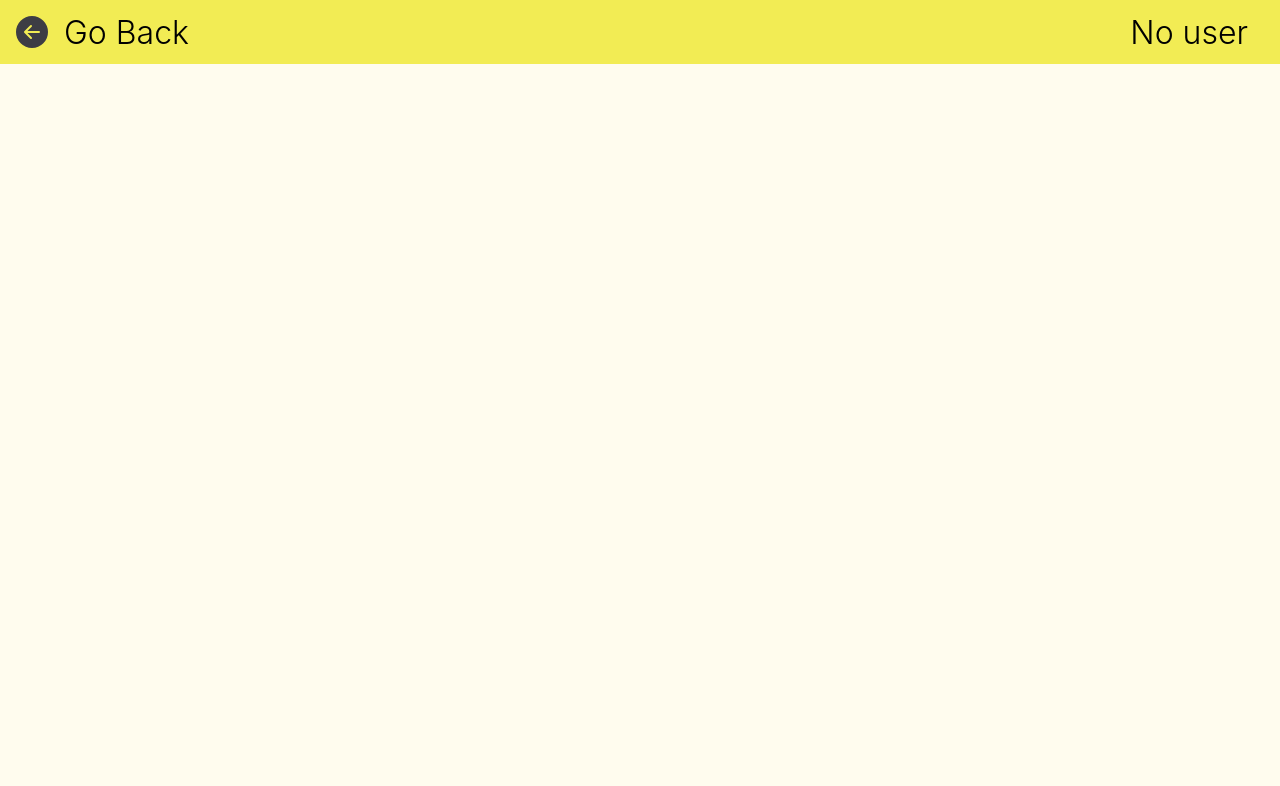
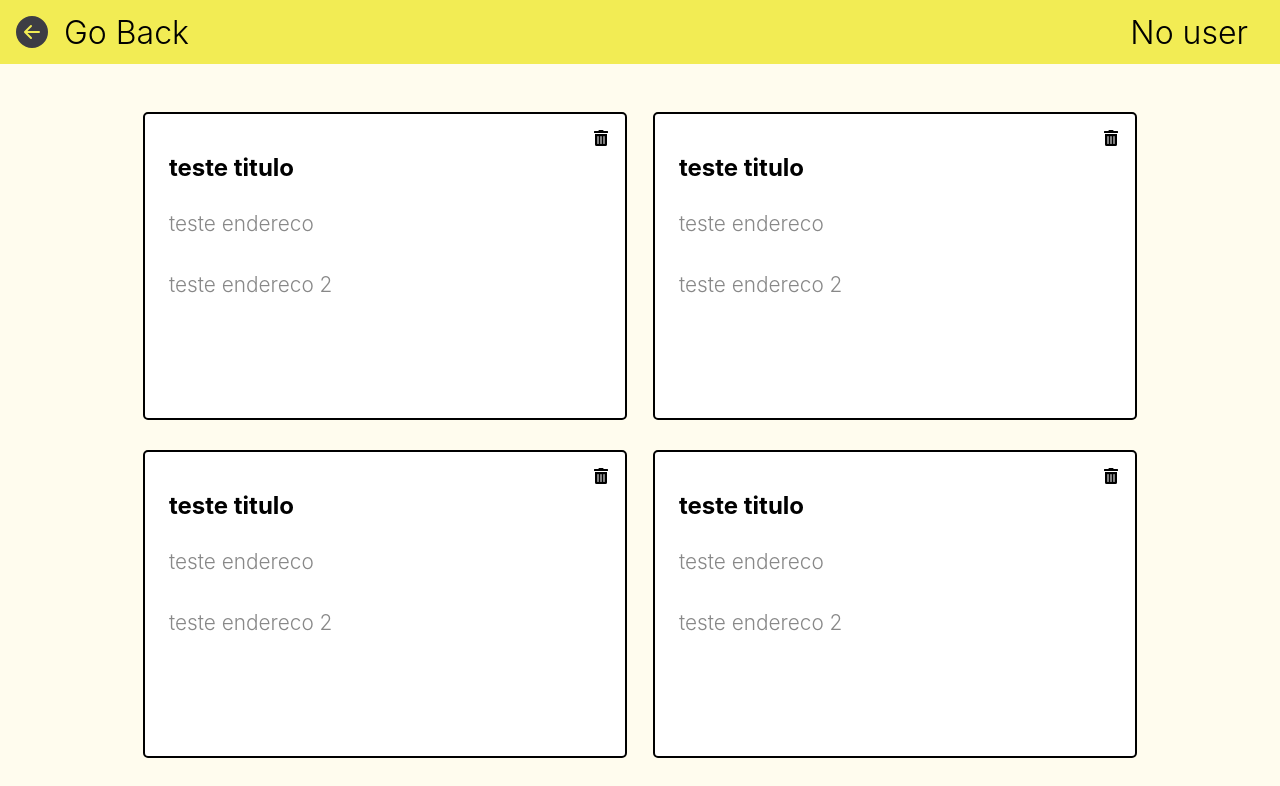
Before and after one commit to SandroMatos/desafio-bees, a React (Create React App) app: page /home in a window 1280 px wide. Shown: the top 786 px of the page. Built offline with nearby package versions, Linux system fonts and the light colour scheme.

Commit message:
Grid Card Component

```diff
--- /dev/null
+++ b/src/components/GridCard/index.tsx
@@ -0,0 +1,20 @@
+/* eslint-disable array-callback-return */
+import { FaTrashAlt as TrashIcon } from "react-icons/fa";
+
+import "./styles.css";
+
+const GridCard = () => {
+  return (
+    //
+    <div className="CardContainer">
+      <TrashIcon />
+      <div className="ContainerContent">
+        <h1 className="CardTitle">teste titulo</h1>
+        <p className="CardAddress">teste endereco</p>
+        <p className="CardAddress">teste endereco 2</p>
+      </div>
+    </div>
+  );
+};
+
+export default GridCard;
--- /dev/null
+++ b/src/components/GridCard/styles.css
@@ -0,0 +1,45 @@
+.CardContainer {
+  width: 30rem;
+  height: 38vh;
+
+  border-radius: 5px;
+  border: 2px solid black;
+  background-color: #ffffff;
+
+  position: relative;
+
+  display: flex;
+  justify-content: center;
+  align-items: center;
+}
+.CardContainer > svg {
+  position: absolute;
+  right: 1rem;
+  top: 1rem;
+
+  cursor: pointer;
+}
+
+.CardContainer > svg:hover {
+  transform: scale(1.1);
+}
+
+.ContainerContent {
+  height: 85%;
+  width: 90%;
+}
+
+.CardTitle {
+  color: black;
+
+  margin-bottom: 2%;
+  font-size: 1.5rem;
+}
+
+.CardAddress {
+  padding: 0.5rem 0;
+  color: #888;
+
+  font-size: 1.3rem;
+  font-weight: 300;
+}
--- a/src/components/GridContainer/index.tsx
+++ b/src/components/GridContainer/index.tsx
@@ -1,4 +1,5 @@
 import React from "react";
+import GridCard from "../GridCard";
 
 import "./styles.css";
 
@@ -10,7 +11,14 @@ const GridContainer = ({ children }: GridContainerProps) => {
   return (
     //
 
-    <div className="ContainerMain"></div>
+    <div className="ContainerMain">
+      <GridCard />
+      <GridCard />
+      <GridCard />
+      <GridCard />
+      <GridCard />
+      <GridCard />
+    </div>
   );
 };
 
--- a/src/components/GridContainer/styles.css
+++ b/src/components/GridContainer/styles.css
@@ -4,4 +4,10 @@
 
   margin-top: 14vh;
   margin-bottom: 5vh;
+
+  display: grid;
+  justify-content: center;
+  justify-items: center;
+  gap: 30px;
+  grid-template-columns: repeat(auto-fit, 30rem);
 }
--- a/src/pages/Home/index.tsx
+++ b/src/pages/Home/index.tsx
@@ -1,4 +1,5 @@
 import React from "react";
+import GridContainer from "../../components/GridContainer";
 import HomePageHeader from "../../components/HomePageHeader";
 
 import "./styles.css";
@@ -12,6 +13,7 @@ const HomePage = ({ children }: HomePageProps) => {
     //
     <div className="BackgroundMain" data-testid="homeBG">
       <HomePageHeader />
+      <GridContainer />
     </div>
   );
 };
```
